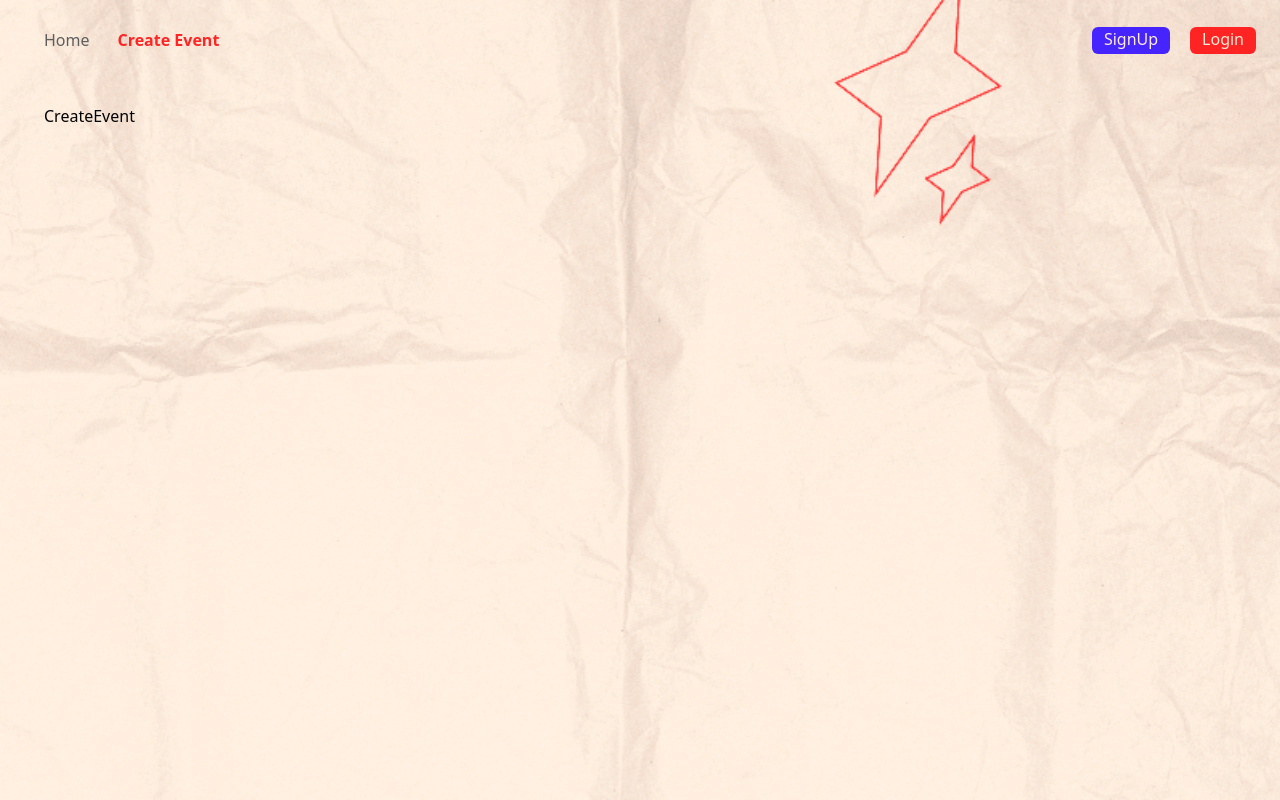
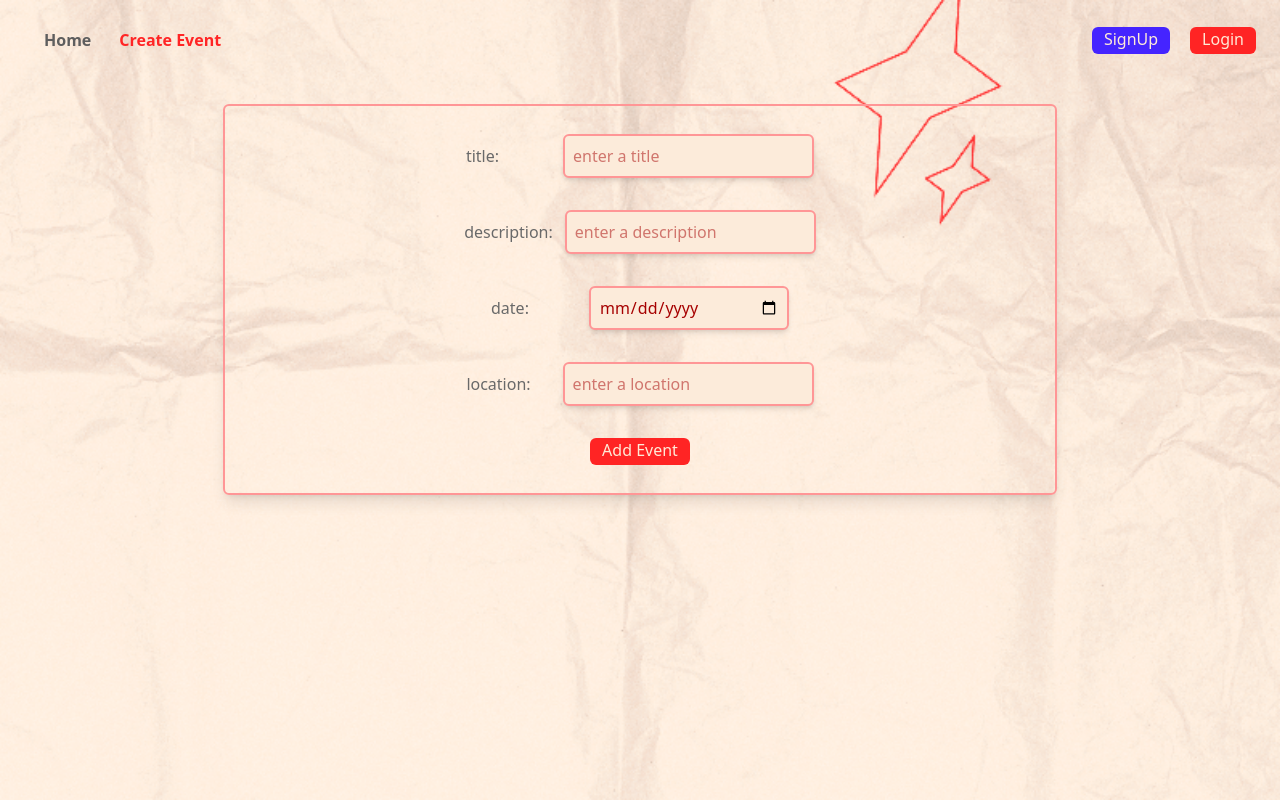
Before and after one commit to Bleon5/Event-Scheduler-Project, a React (Vite) app: page /createEvent in a window 1280 px wide. Built offline with nearby package versions, Linux system fonts and the light colour scheme.

Commit message:
add create event

```diff
--- a/src/index.css
+++ b/src/index.css
@@ -5,13 +5,14 @@ body{
     background-position: top;
     background-size: cover;
     height: 100vh;
+    color: #696969;
 }
 
 nav li a{
     color: #5e5e5e;
+    font-weight: bold;
 }
 
 .selected-link{
     color: #ff2525;
-    font-weight: bold;
 }
--- a/src/pages/CreateEvent.jsx
+++ b/src/pages/CreateEvent.jsx
@@ -1,8 +1,76 @@
-
+import { useEffect,useState } from "react"
+import { data } from "react-router-dom";
 
 function CreateEvent() {
+
+  const [formData,setFormData] = useState({
+    title:"",
+    description:"",
+    date:"",
+    location:""
+  });
+
+  const [event,setEvent] = useState([]);
+
+  const handleChangeInput = (e) => {
+    setFormData({...formData , [e.target.name]: e.target.value});
+  }
+
+  useEffect(() => {
+    const localEvent = JSON.parse(localStorage.getItem("event")) || [];
+    setEvent(localEvent);
+  },[]);
+
+  const submitForm = (e) => {
+    e.preventDefault();
+    if(!formData.title || !formData.description || ! formData.date || !formData.location){
+      alert("Please fill all required fields")
+      return;
+    }
+    else{
+      event.push(formData);
+      console.log(event)
+      localStorage.setItem("event", JSON.stringify(event));
+
+      setFormData({
+        title:"",
+        description:"",
+        date:"",
+        location:""
+      })
+    }
+
+  }
+
   return (
-    <div>CreateEvent</div>
+    <form onSubmit={submitForm} className="border-2 border-[#ff9696] w-[70%] mx-auto rounded-md p-3
+     flex items-center flex-col shadow-lg">
+    <div className="flex items-center my-4">
+      <label htmlFor="title" className="mr-13">title: </label>
+      <input type="text" name="title" className="p-2 rounded-md bg-[#fcebda]
+       border-2 border-[#ff9696] shadow-md ml-3 text-[#a60000]" placeholder="enter a title"
+        value={formData.title} onChange={handleChangeInput} />
+    </div>
+    <div className="flex items-center my-4">
+      <label htmlFor="description">description: </label>
+      <input type="text" name="description" className="p-2 rounded-md bg-[#fcebda]
+       border-2 border-[#ff9696] shadow-md ml-3 text-[#a60000]" placeholder="enter a description"
+       value={formData.description} onChange={handleChangeInput}/>
+    </div>
+    <div className="flex items-center my-4">
+      <label htmlFor="date" className="mr-12">date: </label>
+      <input type="date" name="date" className="p-2 rounded-md bg-[#fcebda]
+       border-2 border-[#ff9696] shadow-md ml-3 text-[#a60000] w-[200px]" value={formData.date}
+       onChange={handleChangeInput}/>
+    </div>
+    <div className="flex items-center my-4">
+      <label htmlFor="location" className="mr-5">location: </label>
+      <input type="text" name="location" className="p-2 rounded-md bg-[#fcebda]
+       border-2 border-[#ff9696] shadow-md ml-3 text-[#a60000]" placeholder="enter a location"
+       value={formData.location} onChange={handleChangeInput} />
+    </div>
+    <button type="submit" className="cursor-pointer rounded-md m-4 px-3 pb-[3px] bg-[#ff2424] text-[#ffead7]">Add Event</button>
+    </form>
   )
 }
 
```
